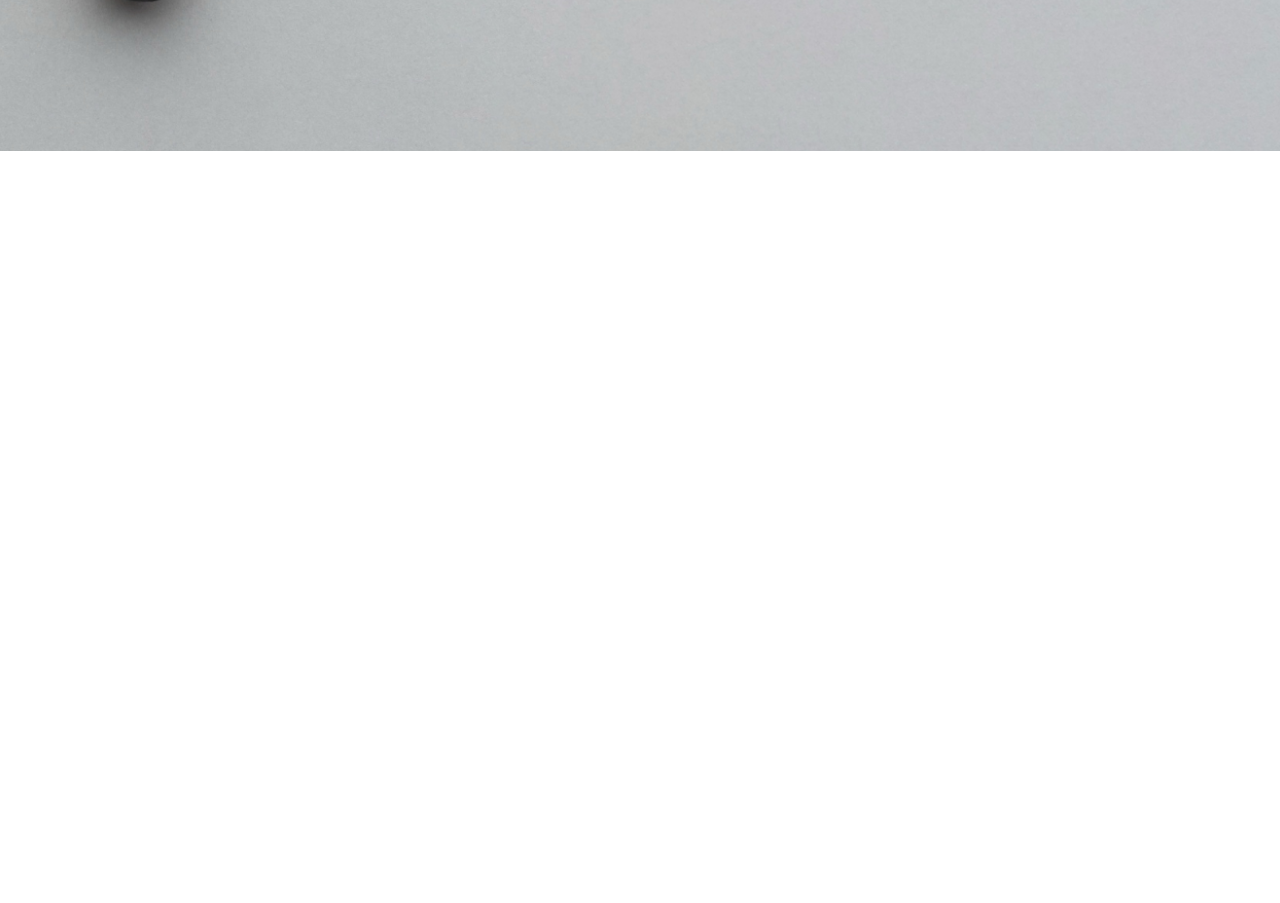
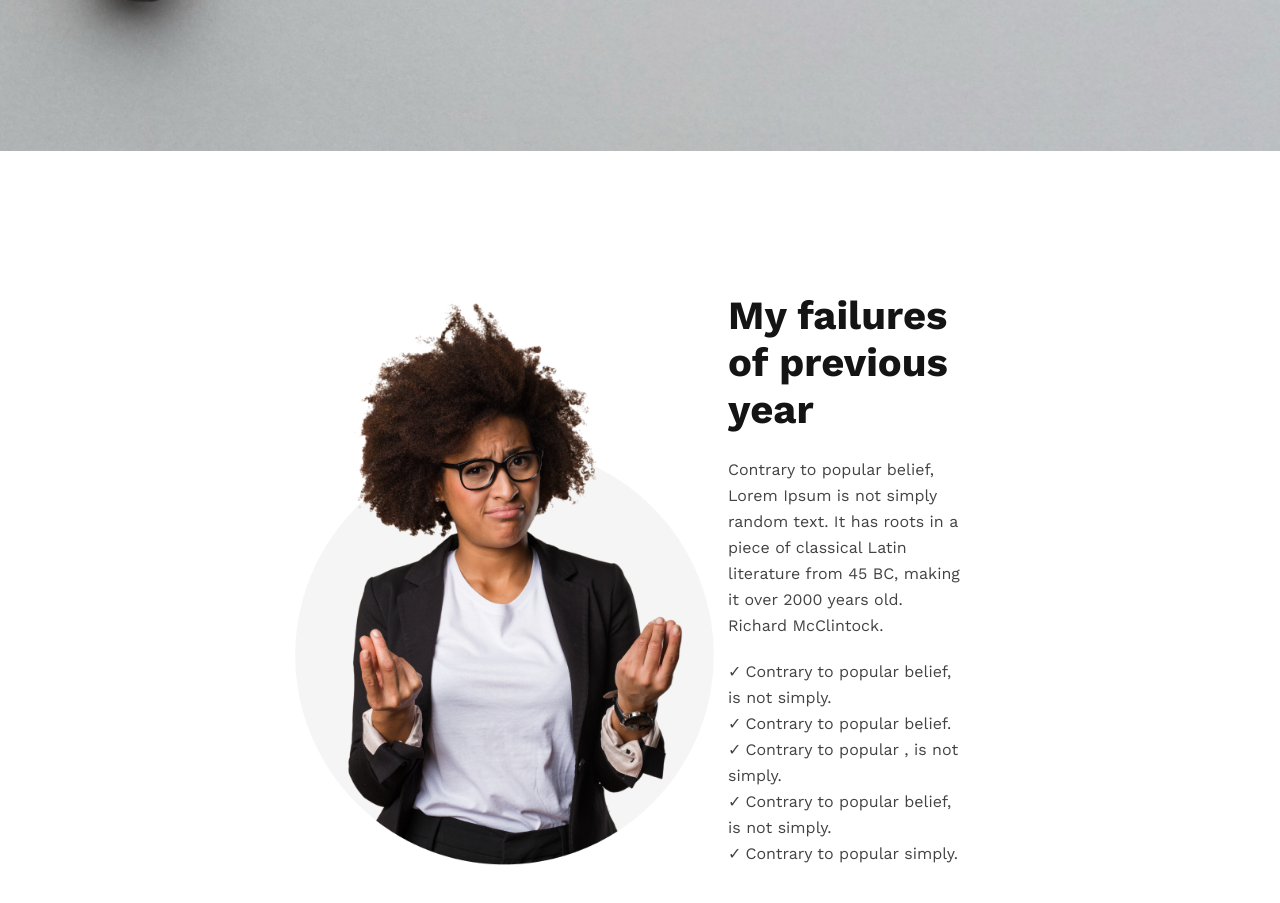
Before and after one commit to mashfikur/new_me_website, a plain HTML site: page index.html in a window 1280 px wide. Shown: the part 636-1539 px from the top of the page. Before the commit the page ends 800 px from the top, so only its background shows below. Drawn offline with nearby package versions, Linux system fonts and the light colour scheme.

Commit message:
about section added

```diff
--- a/index.html
+++ b/index.html
@@ -22,7 +22,36 @@
         </div>
       </div>
     </header>
-    <main></main>
+
+    <!-- Main section -->
+    <main>
+      <!-- About me  -->
+      <section class="about">
+        <div class="about-pic">
+          <img src="images/person.png" alt="" />
+        </div>
+        <div class="about-info">
+          <h3 class="about-title">My failures of previous year</h3>
+          <div class="about-desc">
+            Contrary to popular belief, Lorem Ipsum is not simply random text.
+            It has roots in a piece of classical Latin literature from 45 BC,
+            making it over 2000 years old. Richard McClintock.
+
+            <div class="about-list">
+              <ul>
+                <li>Contrary to popular belief, is not simply.</li>
+                <li>Contrary to popular belief.</li>
+                <li>Contrary to popular , is not simply.</li>
+                <li>Contrary to popular belief, is not simply.</li>
+                <li>Contrary to popular simply.</li>
+              </ul>
+            </div>
+          </div>
+        </div>
+      </section>
+
+      <!--  -->
+    </main>
     <footer></footer>
   </body>
 </html>
--- a/styles/style.css
+++ b/styles/style.css
@@ -56,3 +56,56 @@ header {
   display: flex;
   justify-content: end;
 }
+
+/* About section styles */
+
+.about {
+  display: flex;
+  align-items: center;
+  justify-content: space-around;
+  margin-top: 140px;
+  margin-bottom: 210px;
+}
+
+.about-pic {
+  margin-left: 277px;
+}
+
+.about-pic img {
+  width: 451px;
+}
+
+.about-info {
+  max-width: 322px;
+  margin-right: 320px;
+}
+
+.about-title {
+  color: #151414;
+  font-size: 40px;
+  font-weight: 700;
+  margin-bottom: 24px;
+}
+.about-desc {
+  color: #444343;
+  font-size: 16px;
+  font-weight: 400;
+  line-height: 26px;
+}
+
+.about-list {
+  margin-top: 20px;
+}
+
+.about-list ul li {
+  list-style: none;
+  color: #444343;
+  font-size: 16px;
+  font-weight: 400;
+  line-height: 26px;
+}
+
+.about-list ul li::before {
+  content: "\2713";
+  margin-right: 4px;
+}
```
